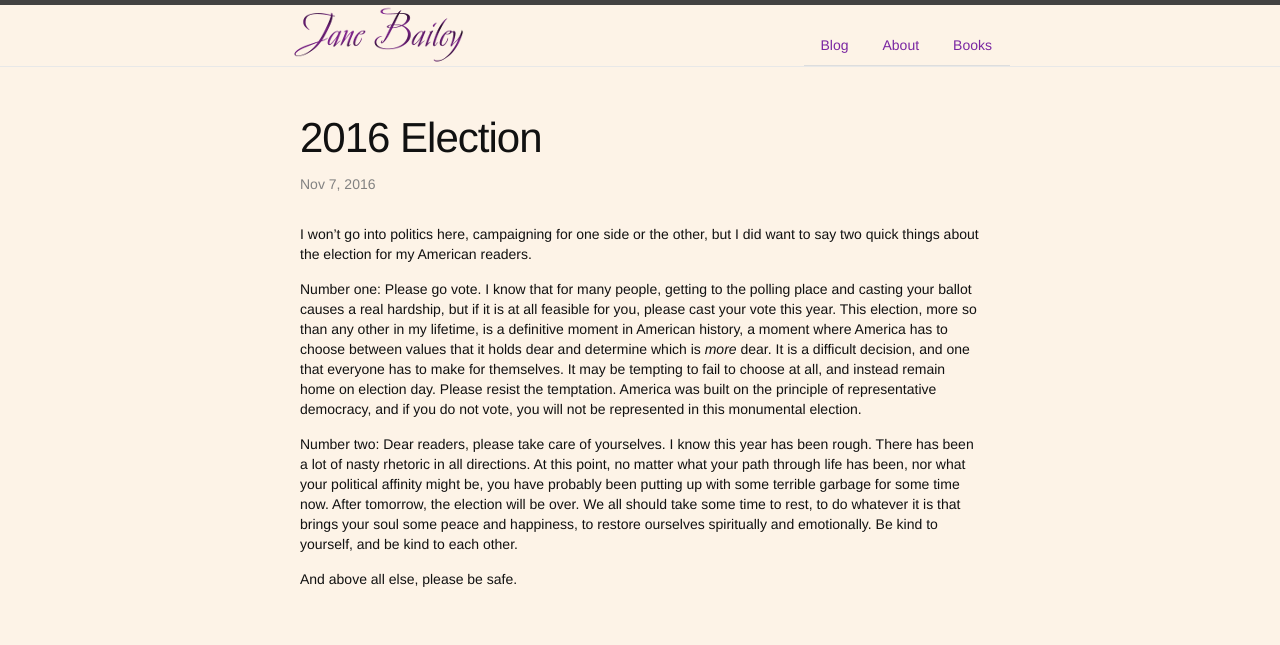
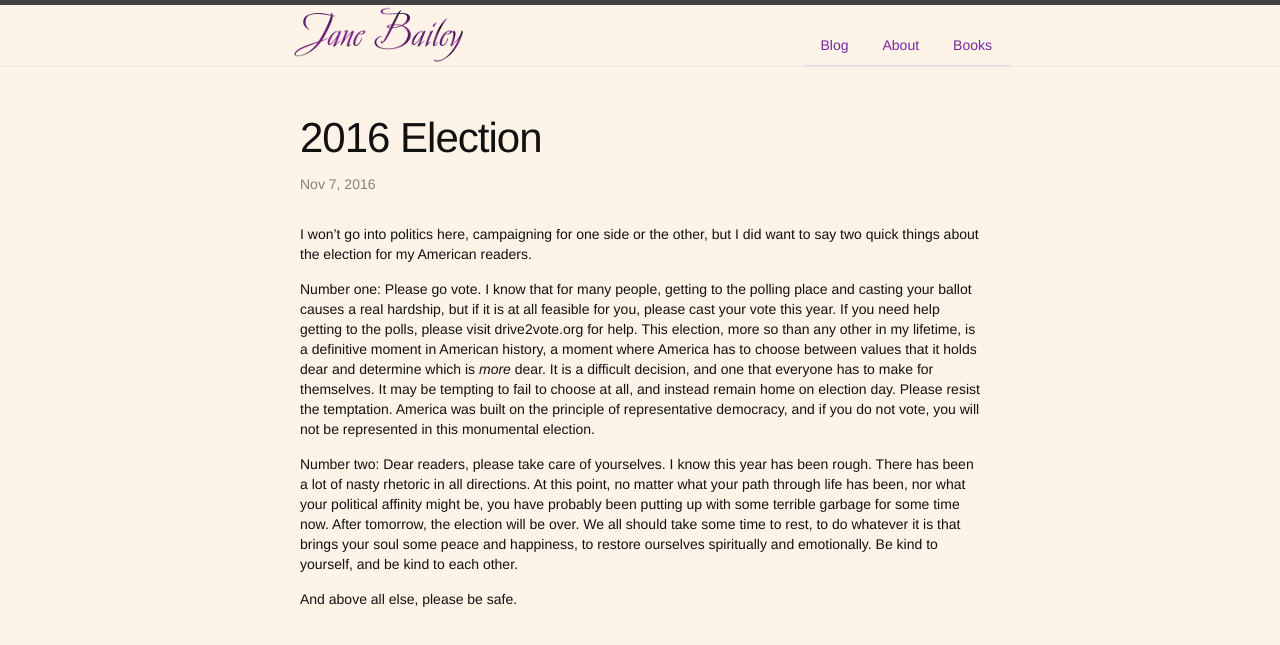
Before and after one commit to yamikuronue/JaneBaileyBooks, a Jekyll site: the page built from _posts/2016-11-07-vote.md, in a window 1280 px wide, cut to the strip 0-645 px from the top of the page. Built offline with Jekyll 4.4.1, drawn with Linux system fonts in a browser that asks for light colours.

Commit message:
fix: add drive2vote.com to blog post

```diff
--- a/_posts/2016-11-07-vote.md
+++ b/_posts/2016-11-07-vote.md
@@ -4,7 +4,7 @@ title: 2016 Election
 ---
 I won't go into politics here, campaigning for one side or the other, but I did want to say two quick things about the election for my American readers.
 
-Number one: Please go vote. I know that for many people, getting to the polling place and casting your ballot causes a real hardship, but if it is at all feasible for you, please cast your vote this year. This election, more so than any other in my lifetime, is a definitive moment in American history, a moment where America has to choose between values that it holds dear and determine which is _more_ dear. It is a difficult decision, and one that everyone has to make for themselves. It may be tempting to fail to choose at all, and instead remain home on election day. Please resist the temptation. America was built on the principle of representative democracy, and if you do not vote, you will not be represented in this monumental election.
+Number one: Please go vote. I know that for many people, getting to the polling place and casting your ballot causes a real hardship, but if it is at all feasible for you, please cast your vote this year. If you need help getting to the polls, please visit drive2vote.org for help. This election, more so than any other in my lifetime, is a definitive moment in American history, a moment where America has to choose between values that it holds dear and determine which is _more_ dear. It is a difficult decision, and one that everyone has to make for themselves. It may be tempting to fail to choose at all, and instead remain home on election day. Please resist the temptation. America was built on the principle of representative democracy, and if you do not vote, you will not be represented in this monumental election.
 
 Number two: Dear readers, please take care of yourselves. I know this year has been rough. There has been a lot of nasty rhetoric in all directions. At this point, no matter what your path through life has been, nor what your political affinity might be, you have probably been putting up with some terrible garbage for some time now. After tomorrow, the election will be over. We all should take some time to rest, to do whatever it is that brings your soul some peace and happiness, to restore ourselves spiritually and emotionally. Be kind to yourself, and be kind to each other.
 
```
